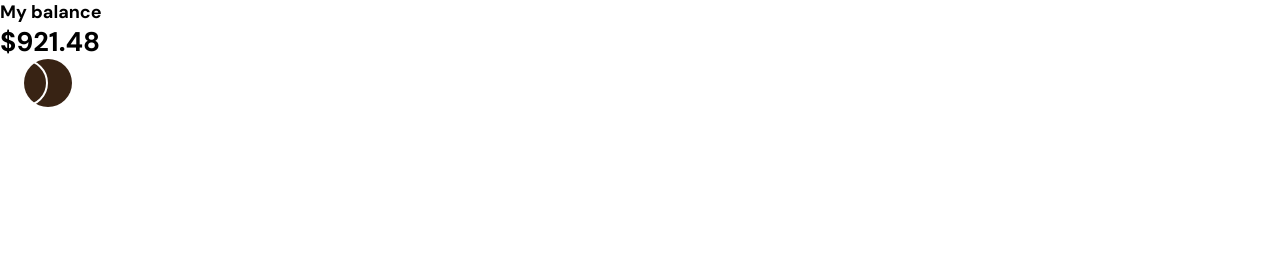
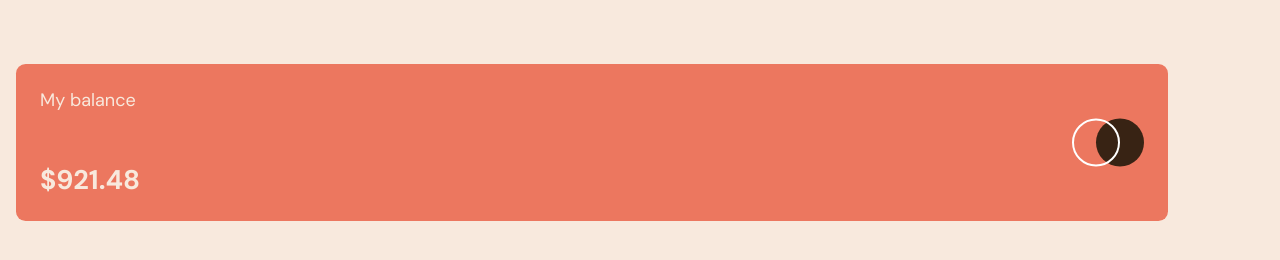
Before and after one commit to mohamed-abdelahi-haibelty/Expenses-chart-component, a plain HTML site: page index.html in a window 1280 px wide. Drawn offline with Linux system fonts and the light colour scheme.

Commit message:
add container and my balance styles

```diff
--- a/styles.css
+++ b/styles.css
@@ -15,4 +15,26 @@
 body{
     font-family: 'DM Sans', sans-serif;
     font-size: 18px;
+    background-color: var(--Cream);
 }
+.container{
+    margin-right:1rem;
+    margin-left: 1rem;
+    width:90%;
+    margin-top: 4rem;
+}
+.my-balance{
+    background-color: var(--Soft-red);
+    border-radius: 0.6rem;
+    padding: 1.5rem;
+    display: flex;
+    justify-content: space-between;
+    margin-bottom: 1.5rem;
+}
+.b-text{
+    color: var(--Cream);
+}
+.b-text h4{
+    font-weight: 100;
+    margin-bottom: 50px;
+}
```
